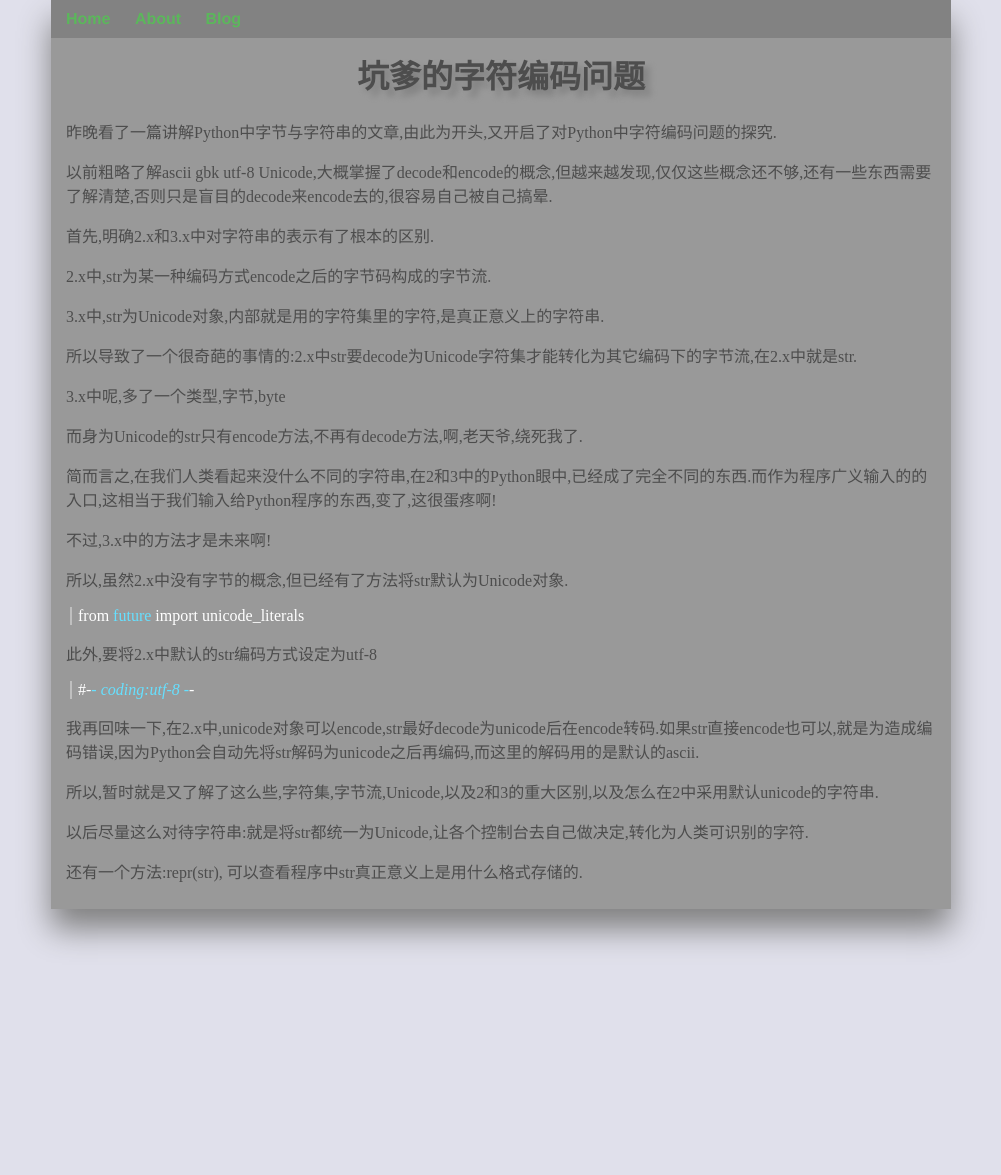
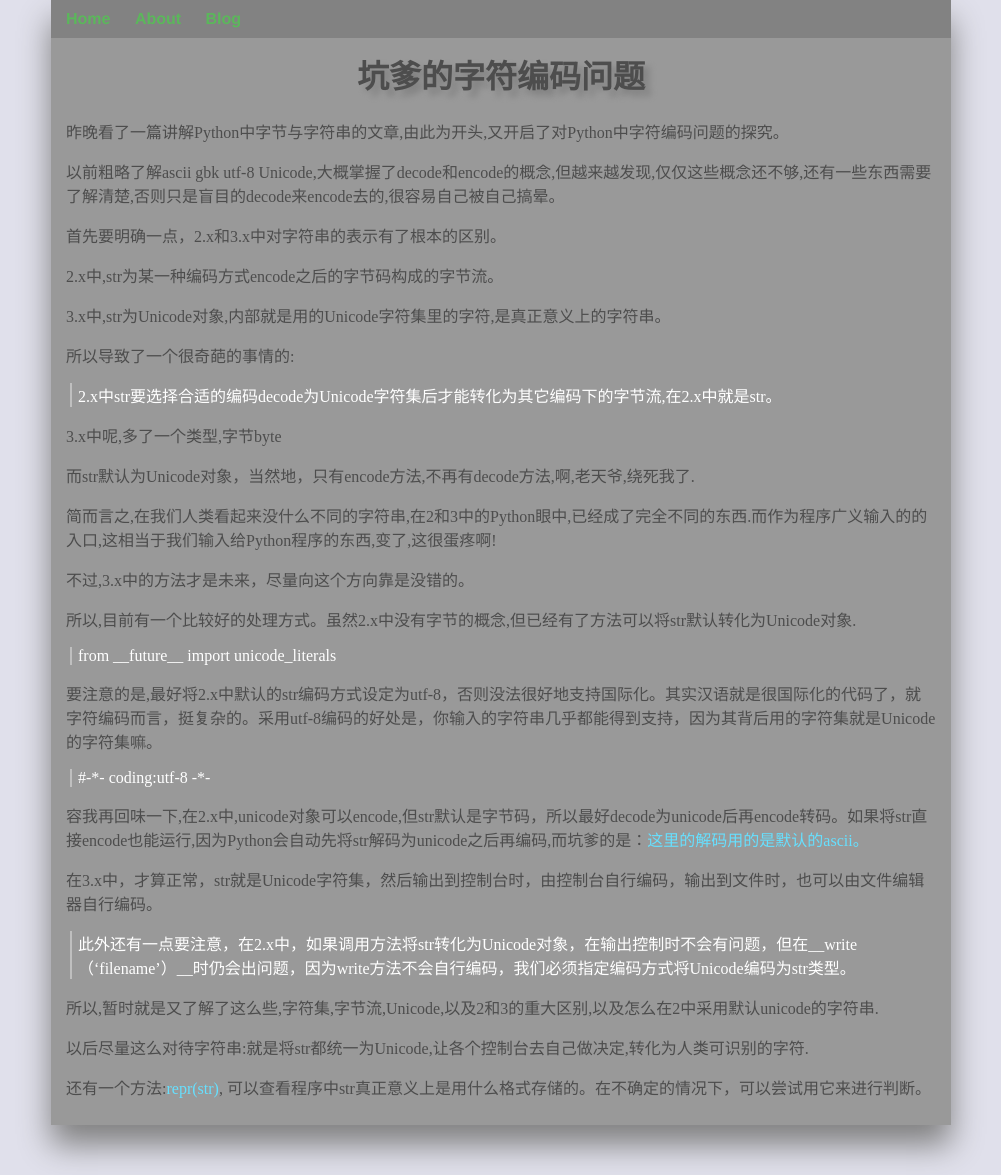
Before and after one commit to xxleyi/xxleyi.github.io, a Jekyll site: the page built from _posts/2016-04-22-Python的字符编码问题.md, in a window 1280 px wide and 1175 px high. Shown: the whole window, without its empty margins (139-1140 px from the left). Built offline with Jekyll 4.4.1, drawn with Linux system fonts in a browser that asks for light colours.

Commit message:
add something to the new blog

```diff
--- a/_posts/2016-04-22-Python的字符编码问题.md
+++ b/_posts/2016-04-22-Python的字符编码问题.md
@@ -5,39 +5,45 @@
 
 # 坑爹的字符编码问题
 
-昨晚看了一篇讲解Python中字节与字符串的文章,由此为开头,又开启了对Python中字符编码问题的探究.
+昨晚看了一篇讲解Python中字节与字符串的文章,由此为开头,又开启了对Python中字符编码问题的探究。
 
-以前粗略了解ascii gbk utf-8 Unicode,大概掌握了decode和encode的概念,但越来越发现,仅仅这些概念还不够,还有一些东西需要了解清楚,否则只是盲目的decode来encode去的,很容易自己被自己搞晕.
+以前粗略了解ascii gbk utf-8 Unicode,大概掌握了decode和encode的概念,但越来越发现,仅仅这些概念还不够,还有一些东西需要了解清楚,否则只是盲目的decode来encode去的,很容易自己被自己搞晕。
 
-首先,明确2.x和3.x中对字符串的表示有了根本的区别.
+首先要明确一点，2.x和3.x中对字符串的表示有了根本的区别。
 
-2.x中,str为某一种编码方式encode之后的字节码构成的字节流.
+2.x中,str为某一种编码方式encode之后的字节码构成的字节流。
 
-3.x中,str为Unicode对象,内部就是用的字符集里的字符,是真正意义上的字符串.
+3.x中,str为Unicode对象,内部就是用的Unicode字符集里的字符,是真正意义上的字符串。
 
-所以导致了一个很奇葩的事情的:2.x中str要decode为Unicode字符集才能转化为其它编码下的字节流,在2.x中就是str.
+所以导致了一个很奇葩的事情的:
 
-3.x中呢,多了一个类型,字节,byte
+>2.x中str要选择合适的编码decode为Unicode字符集后才能转化为其它编码下的字节流,在2.x中就是str。
 
-而身为Unicode的str只有encode方法,不再有decode方法,啊,老天爷,绕死我了.
+3.x中呢,多了一个类型,字节byte
+
+而str默认为Unicode对象，当然地，只有encode方法,不再有decode方法,啊,老天爷,绕死我了.
 
 简而言之,在我们人类看起来没什么不同的字符串,在2和3中的Python眼中,已经成了完全不同的东西.而作为程序广义输入的的入口,这相当于我们输入给Python程序的东西,变了,这很蛋疼啊!
 
-不过,3.x中的方法才是未来啊!
+不过,3.x中的方法才是未来，尽量向这个方向靠是没错的。
 
-所以,虽然2.x中没有字节的概念,但已经有了方法将str默认为Unicode对象.
+所以,目前有一个比较好的处理方式。虽然2.x中没有字节的概念,但已经有了方法可以将str默认转化为Unicode对象.
 
-> from __future__ import unicode_literals
+> from \__future__ import unicode_literals
 
-此外,要将2.x中默认的str编码方式设定为utf-8
+要注意的是,最好将2.x中默认的str编码方式设定为utf-8，否则没法很好地支持国际化。其实汉语就是很国际化的代码了，就字符编码而言，挺复杂的。采用utf-8编码的好处是，你输入的字符串几乎都能得到支持，因为其背后用的字符集就是Unicode的字符集嘛。
 
-> #-*- coding:utf-8 -*-
+> #-\*- coding:utf-8 -*-
 
-我再回味一下,在2.x中,unicode对象可以encode,str最好decode为unicode后在encode转码.如果str直接encode也可以,就是为造成编码错误,因为Python会自动先将str解码为unicode之后再编码,而这里的解码用的是默认的ascii.
+容我再回味一下,在2.x中,unicode对象可以encode,但str默认是字节码，所以最好decode为unicode后再encode转码。如果将str直接encode也能运行,因为Python会自动先将str解码为unicode之后再编码,而坑爹的是：**这里的解码用的是默认的ascii。**
+
+在3.x中，才算正常，str就是Unicode字符集，然后输出到控制台时，由控制台自行编码，输出到文件时，也可以由文件编辑器自行编码。
+
+>此外还有一点要注意，在2.x中，如果调用方法将str转化为Unicode对象，在输出控制时不会有问题，但在__write（‘filename’）__时仍会出问题，因为write方法不会自行编码，我们必须指定编码方式将Unicode编码为str类型。
 
 所以,暂时就是又了解了这么些,字符集,字节流,Unicode,以及2和3的重大区别,以及怎么在2中采用默认unicode的字符串.
 
 
 以后尽量这么对待字符串:就是将str都统一为Unicode,让各个控制台去自己做决定,转化为人类可识别的字符.
 
-还有一个方法:repr(str), 可以查看程序中str真正意义上是用什么格式存储的.
+还有一个方法:__repr(str)__, 可以查看程序中str真正意义上是用什么格式存储的。在不确定的情况下，可以尝试用它来进行判断。
```
